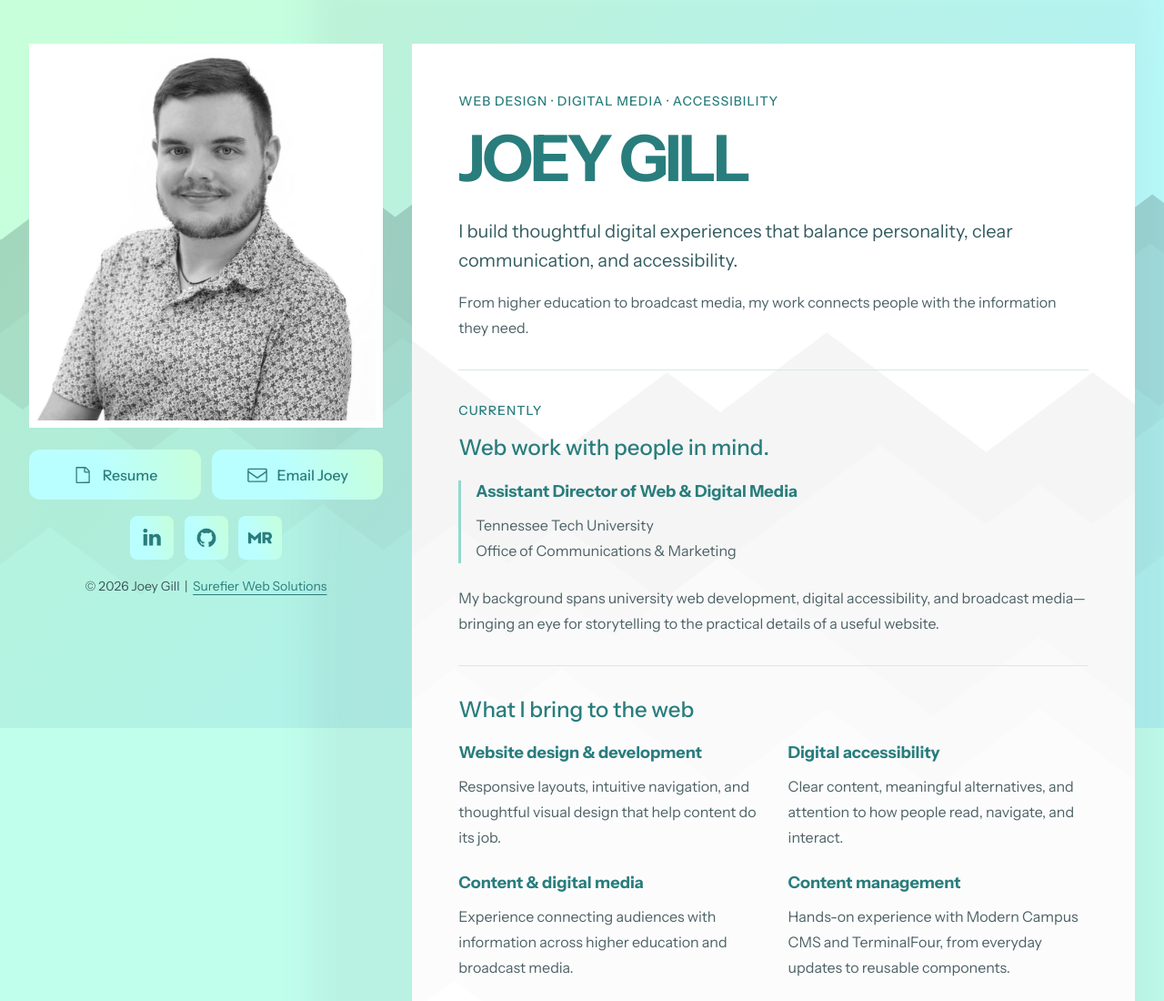
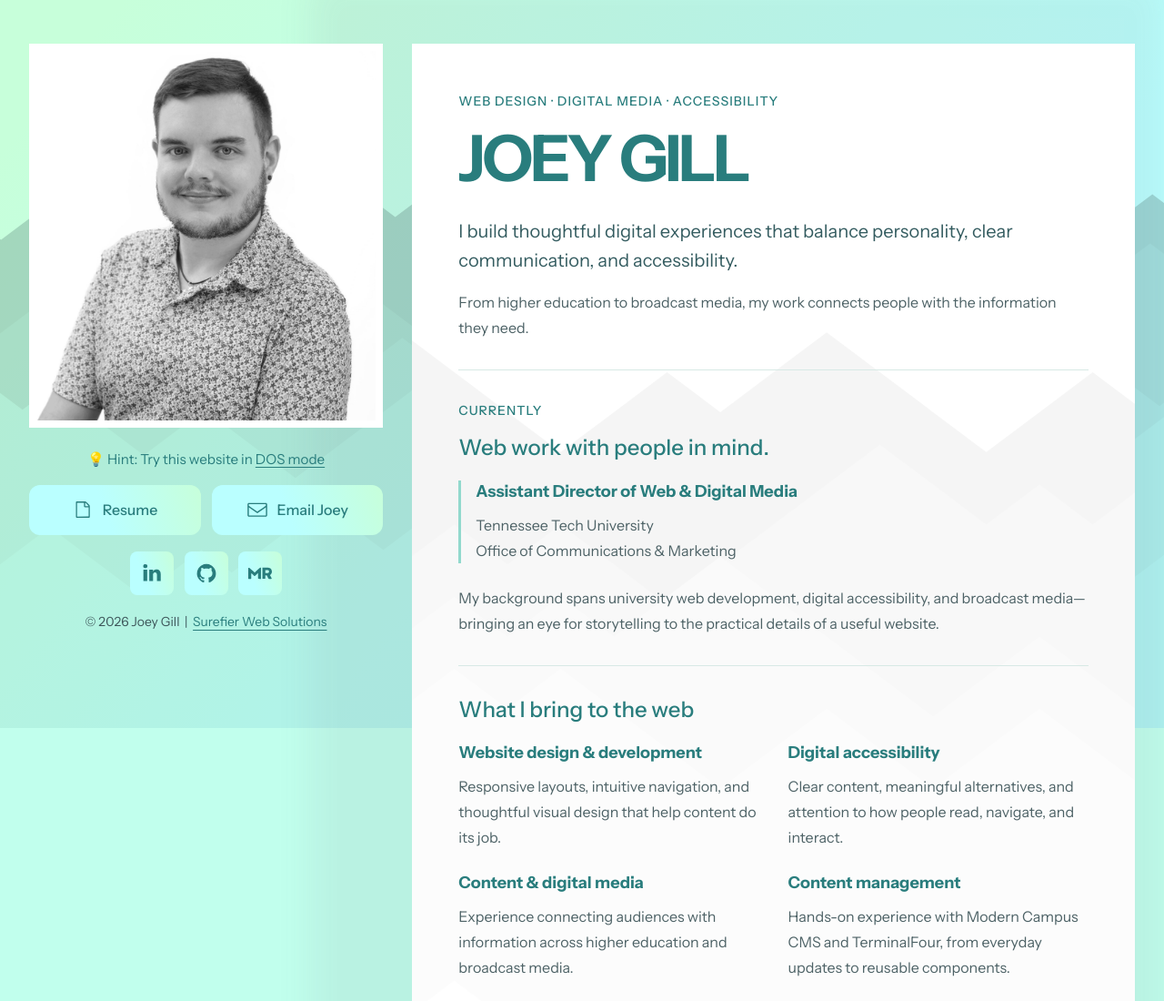
Before and after one commit to joeymgill/joeygill-website, a plain HTML site: page index.html in a window 1280 px wide. Shown: the top 1100 px of the page at 91% size. Drawn offline with Linux system fonts and the light colour scheme.

Commit message:
added DOS mode

```diff
--- a/index.html
+++ b/index.html
@@ -8,7 +8,12 @@
 		<link href="https://fonts.googleapis.com/css2?display=swap&family=Instrument+Sans:ital,wght@0,400;0,500;0,700;1,400;1,500;1,700&family=Inter:ital,wght@0,300;0,500;1,300;1,500" rel="stylesheet" type="text/css" />
 
 		<noscript><link rel="stylesheet" href="assets/noscript.css" /></noscript>
-	<link rel="icon" type="image/svg+xml" href="assets/favicon.svg"><link rel="stylesheet" href="assets/layout.css"></head><body><a class="skip" href="#main">Skip to content</a><main id="main" class="page"><aside class="profile" aria-label="Portrait and contact links"><img class="portrait" src="assets/images/image01.jpg" alt="Joey Gill" width="1980" height="2155"><div class="profile-links"><ul id="buttons01" class="buttons-component instance-1 style-1">
+	<link rel="icon" type="image/svg+xml" href="assets/favicon.svg"><link rel="stylesheet" href="assets/layout.css"></head><body><a class="skip" href="#main">Skip to content</a><main id="main" class="page"><aside class="profile" aria-label="Portrait and contact links"><img class="portrait" src="assets/images/image01.jpg" alt="Joey Gill" width="1980" height="2155"><div class="profile-links"><p style="margin: 0 0 1rem; text-align: center; font-size: 0.95rem; line-height: 1.5; color: #297d7d;">
+		💡 Hint: Try this website in
+		<a href="/dos" style="color: inherit; text-decoration: underline; text-underline-offset: 3px;">
+			DOS mode
+		</a>
+	</p><ul id="buttons01" class="buttons-component instance-1 style-1">
 										<li>
 											<a href="https://drive.google.com/file/d/1wkfgF1ts8yuss76VsSdDAtjUabDiiy1A/view?usp=sharing" class="n01"><svg viewBox="0 0 40 40" aria-labelledby="buttons01-icon-1-title"><title id="buttons01-icon-1-title">Document (Alt)</title><path d="M31.8,11.4c0.3,0.3,0.6,0.7,0.8,1.3s0.3,1,0.3,1.5v19.1c0,0.4-0.2,0.8-0.5,1.1c-0.3,0.3-0.7,0.5-1.1,0.5H9.1 c-0.4,0-0.8-0.2-1.1-0.5c-0.3-0.3-0.5-0.7-0.5-1.1V6.7c0-0.4,0.2-0.8,0.5-1.1c0.3-0.3,0.7-0.5,1.1-0.5h14.9c0.4,0,0.9,0.1,1.5,0.3 c0.5,0.2,1,0.5,1.3,0.8L31.8,11.4z M24.5,7.4v6.2h6.2c-0.1-0.3-0.2-0.5-0.4-0.7l-5.2-5.2C25,7.6,24.8,7.5,24.5,7.4z M30.8,32.7v-17 h-6.9c-0.4,0-0.8-0.2-1.1-0.5c-0.3-0.3-0.5-0.7-0.5-1.1V7.3H9.6v25.5L30.8,32.7L30.8,32.7z"/></svg><span class="label">Resume</span></a>
 										</li><li>
```
